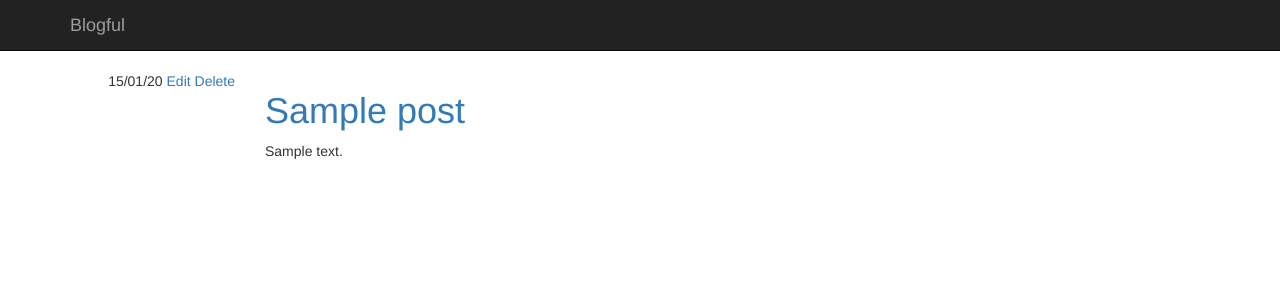
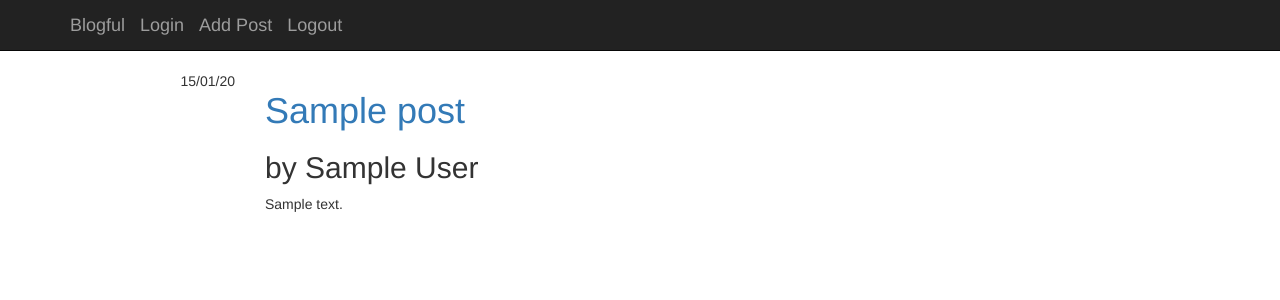
Before and after one commit to amysaper/blogful, a Flask app: page / in a window 1280 px wide. Shown: the top 300 px of the page. Run offline with Flask 2, Linux system fonts and the light colour scheme; tables that the repository leaves empty hold one stand-in row (values such as "Sample post"); some libraries are stand-ins or nearby versions.

Commit message:
fixed a bunch of things, added logout and secured views

```diff
--- a/blog/templates/base.html
+++ b/blog/templates/base.html
@@ -31,6 +31,9 @@
                         <span class="icon-bar"></span>
                     </button>
                     <a class="navbar-brand" href="{{ url_for('posts')}}">Blogful</a>
+                    <a class="navbar-brand" href="/login">Login</a>
+                    <a class="navbar-brand" href="post/add">Add Post</a>
+                    <a class="navbar-brand" href="/logout">Logout</a>
                 </div>
                 <div class="collapse navbar-collapse">
                     <ul class="nav navbar-nav navbar-right">
--- a/blog/templates/macros.html
+++ b/blog/templates/macros.html
@@ -1,11 +1,14 @@
-{% macro render_post(post) %}
+{% macro render_post(post) %} <!-- passing in current_user as a parameter...why is it still undefined?? -->
 <div class="row">
     <div class="col-md-2 text-right metadata">
         <ul class="list-unstyled">
             <li>
                 {{ post.datetime | dateformat("%d/%m/%y") }}
+                    {% if current_user.is_authenticated() and current_user.id == post.author.id%}
+                    <p> current user is {{current_user.name}}</p>
                    <a href="post/{{post.id}}/edit"> Edit </a>
                    <a href="post/{{post.id}}/delete"> Delete </a>
+                       {% endif %}
             </li>
         </ul>
     </div>
@@ -13,6 +16,10 @@
         <h1>
             <a href="post/{{post.id}}"> {{post.title}} </a>
         </h1>
+        <h2>
+           by {{ post.author.name }}
+        </h2>
+
         {{ post.content | safe }}
     </div>
 </div>
--- a/blog/templates/posts.html
+++ b/blog/templates/posts.html
@@ -1,4 +1,4 @@
-{% import "macros.html" as macros %}
+{% import "macros.html" as macros with context %}
 {% extends "base.html" %}
 {% block content %}
 
@@ -20,8 +20,6 @@
     {% if id %}
    <a href="post/{{id}}"> {{post.title}} </a>
 
-   <!-- why isn't this working? -->
-
     {%endif%}
 </ul>
 
--- a/blog/views.py
+++ b/blog/views.py
@@ -8,6 +8,9 @@ from .models import Post
 import mistune
 from flask import request, redirect, url_for
 from flask.ext.login import login_required
+from flask.ext.login import current_user
+from flask.ext.login import logout_user
+
 
 @app.route("/post/add", methods=["POST"])
 @login_required
@@ -15,6 +18,7 @@ def add_post_post():
     post = Post(
         title=request.form["title"],
         content=mistune.markdown(request.form["content"]),
+        author=current_user
     )
     session.add(post)
     session.commit()
@@ -53,22 +57,32 @@ def add_post_get():
     return render_template("add_post.html")
 
 @app.route("/post/<id>/edit", methods=["GET"])
+@login_required
 def edit_post_get(id = id):
-    posts = session.query(Post).filter(Post.id == id)
-    return render_template("edit_post.html",
-        post = posts[0],
+    post = session.query(Post).get(id)
+    if current_user.id == post.author.id:
+        return render_template("edit_post.html",
+        post = post,
     )
+    else:
+        flash("Can't edit a post you didn't write!", "danger")
+        return redirect(url_for("posts"))
 
 @app.route("/post/<id>/edit", methods=["POST"])
 @login_required
 def edit_post_post(id = id):
-    post = Post(
-        title=request.form["title"],
-        content=mistune.markdown(request.form["content"]),
-    )
-    session.add(post)
-    session.commit()
-    return redirect(url_for("posts"))
+    post = session.query(Post).get(id)
+    if current_user.id== post.author.id:
+        post = Post(
+            title=request.form["title"],
+            content=mistune.markdown(request.form["content"]),
+        )
+        session.add(post)
+        session.commit()
+        return redirect(url_for("posts"))
+    else:
+        flash("Can't edit a post you didn't write!", "danger")
+        return redirect(url_for("posts"))
 
 
 @app.route("/post/<id>")
@@ -82,17 +96,26 @@ def view_post(id = id):
 @login_required
 def delete_post_get(id = id):
     post = session.query(Post).get(id)
-    return render_template("delete_post.html",
-        post=post,
-    )
+    if current_user.id == post.author.id:
+        return render_template("delete_post.html",
+            post=post,
+        )
+    else:
+        flash("Can't delete a post you didn't write!", "danger")
+        return redirect(url_for("posts"))
 
 @app.route("/post/<id>/delete", methods=["POST"])
 @login_required
 def delete_post_post(id = id):
-    deleted_posts = session.query(Post).get(id)
-    session.delete(deleted_posts)
-    session.commit()
-    return redirect(url_for("posts"))
+    post = session.query(Post).get(id)
+    if current_user.id== post.author.id:
+        #deleted_posts = session.query(Post).get(id)
+        session.delete(post)
+        session.commit()
+        return redirect(url_for("posts"))
+    else:
+        flash("Can't delete a post you didn't write!", "danger")
+        return redirect(url_for("posts"))
 
 @app.route("/login", methods=["GET"])
 def login_get():
@@ -114,3 +137,8 @@ def login_post():
 
     login_user(user)
     return redirect(request.args.get('next') or url_for("posts"))
+
+@app.route("/logout")
+def logout():
+    logout_user()
+    return redirect(url_for("posts"))
--- a/manage.py
+++ b/manage.py
@@ -50,6 +50,16 @@ def adduser():
     session.add(user)
     session.commit()
 
+from flask.ext.migrate import Migrate, MigrateCommand
+from blog.database import Base
+
+class DB(object):
+    def __init__(self, metadata):
+        self.metadata = metadata
+
+migrate = Migrate(app, DB(Base.metadata))
+manager.add_command('db', MigrateCommand)
+
 if __name__ == "__main__":
     app.secret_key = 'super secret key'
     manager.run()
```
Also changed, not shown: blog/models.py (+6 -1 lines), migrations/alembic.ini (added, +45 -0 lines), migrations/env.py (added, +72 -0 lines), migrations/script.py.mako (added, +22 -0 lines), migrations/versions/3007647c0c23_.py (added, +28 -0 lines), 1 other file.
